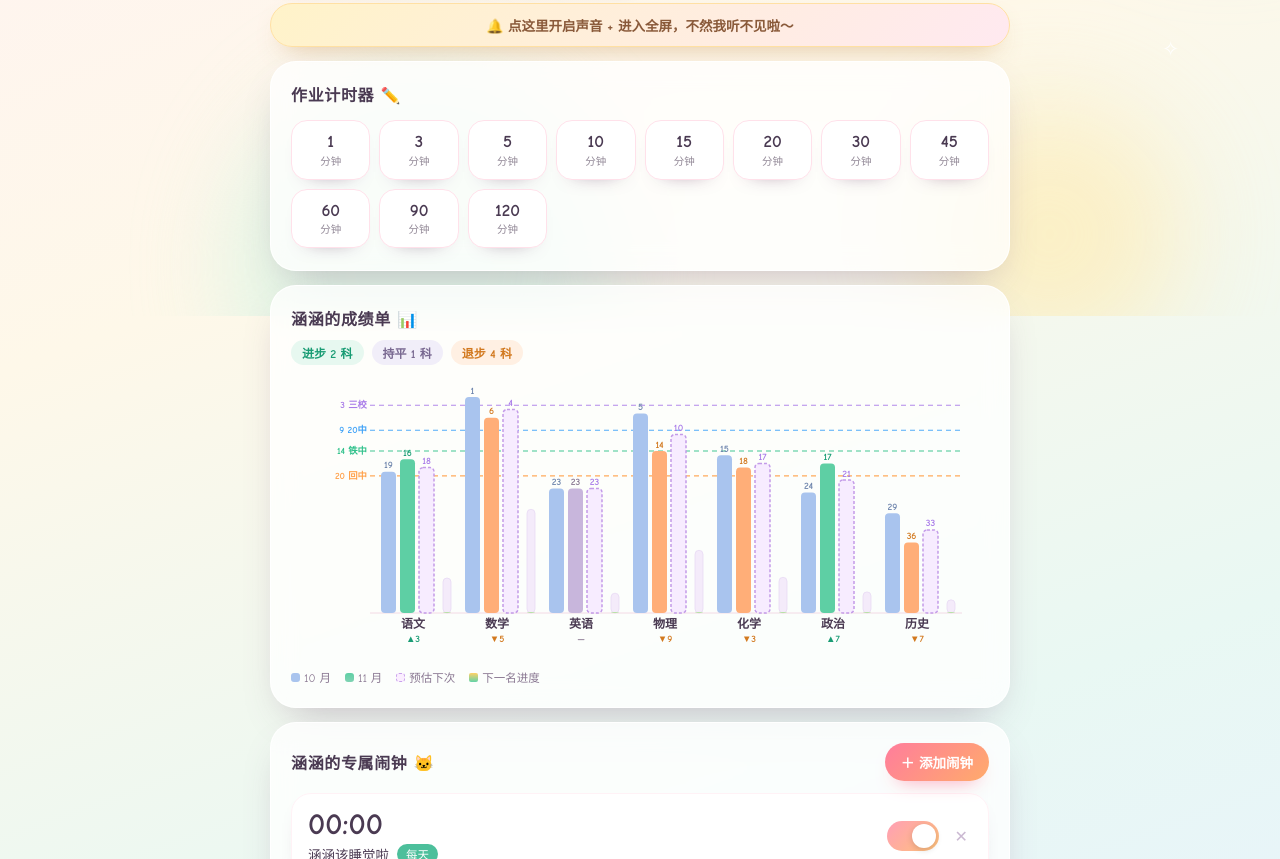
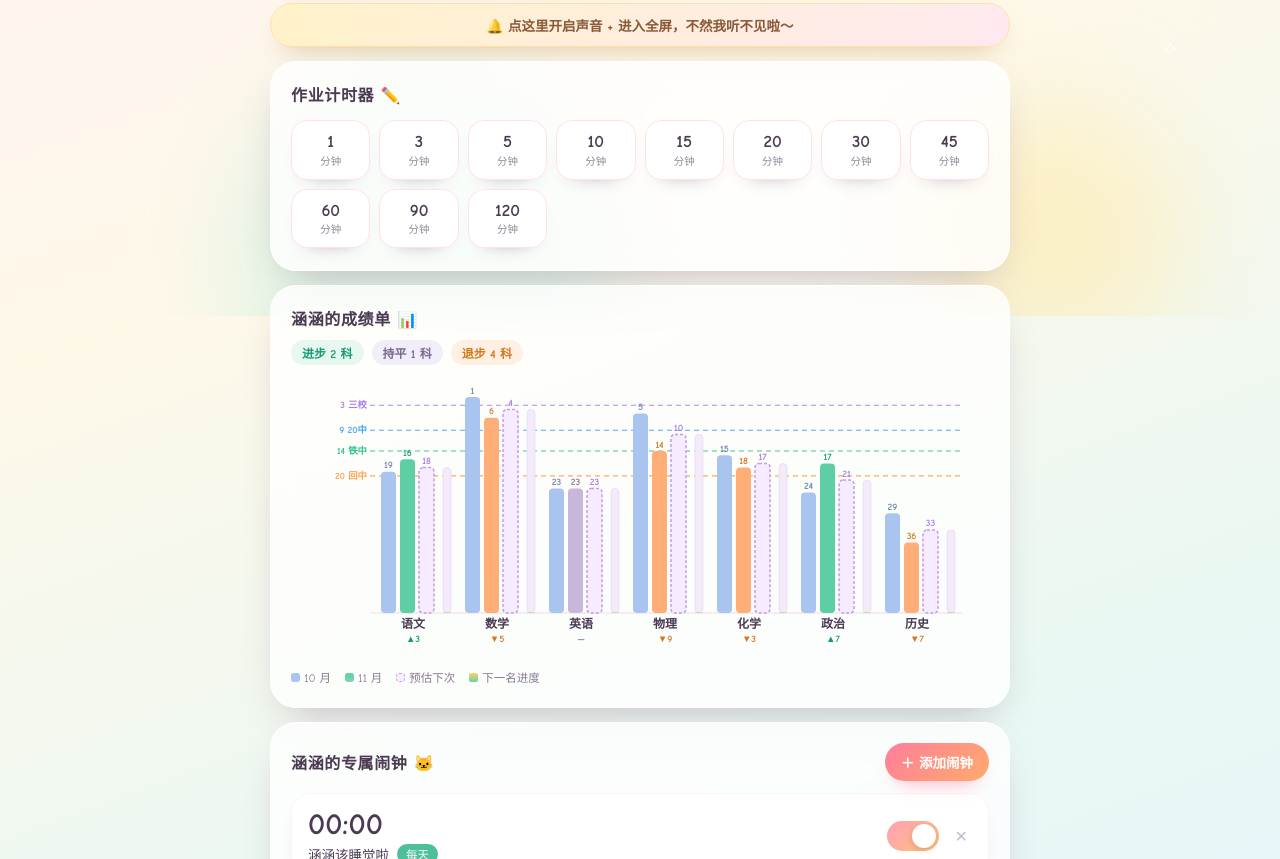
Before and after one commit to kennybaby/hanhan-clock, a plain HTML site: page hanhan-clock.html in a window 1280 px wide. Shown: the part 484-1343 px from the top of the page. Drawn offline with Linux system fonts and the light colour scheme.

Commit message:
xp slot height follows prediction bar

```diff
--- a/hanhan-clock.html
+++ b/hanhan-clock.html
@@ -245,7 +245,7 @@
   .score-legend .lg-n{background:linear-gradient(180deg,#5ecfa4,#7fd3b3)}
   .score-legend .lg-p{background:#fbeeff;border:1px dashed #c9a2ec}
   .score-legend .lg-x{background:linear-gradient(180deg,#ffd166,#63d3a8);border-radius:2px}
-  @keyframes xpGlow{0%,100%{opacity:1}50%{opacity:.32}}
+  @keyframes xpGlow{0%,100%{opacity:1}50%{opacity:.8}}
   .xp-max{animation:xpGlow 3.2s ease-in-out infinite}
 
   /* 计时进行中改档位/取消的二次确认 */
@@ -2466,22 +2466,7 @@ return '<button class="tbtn" type="button" data-min="' + m + '">' +
 
     var xpW = narrow ? 6 : 8;
 
-    var XPMAX = areaH * 0.48;
-
-    /* 七科里当前这一格最贵的那科做满槽，其余按价格比例缩短 */
-    var maxCost = 1;
-
-    SCORES.forEach(function (r) {
-
-      var k0 = predOf(r);
-
-      if (k0 <= 1) return;
-
-      var c0 = costOf(r.s, k0);
-
-      if (c0 > maxCost) maxCost = c0;
-
-    });
+    /* 经验槽高度不再按价格比例，改为与本科预估柱同高 */
 
     var cxOff = narrow ? 18 : 32;
 
@@ -2585,7 +2570,7 @@ return '<button class="tbtn" type="button" data-min="' + m + '">' +
 
       var xi = xpInfo(r.s);
 
-      var slotH = xi.done ? XPMAX : XPMAX * Math.max(0.12, costOf(r.s, xi.rank) / maxCost);
+      var slotH = hPr;   /* 槽顶与本科预估柱顶齐平，随名次动态升降 */
 
       var xpH = Math.max(0.8, xi.pct * slotH);
 
@@ -2594,7 +2579,7 @@ return '<button class="tbtn" type="button" data-min="' + m + '">' +
       g += '<rect class="xp-fill' + (xi.done ? ' xp-max' : '') + '" id="xp-' + i + '" data-full="' + slotH.toFixed(1) + '" data-bot="' + BOT + '" x="' + xXp.toFixed(2) +
            '" y="' + (BOT - xpH).toFixed(2) + '" width="' + xpW + '" height="' + xpH.toFixed(2) + '" rx="' + (xpW / 2) + '" fill="url(#xpGrad)"/>';
 
-      if (xi.done) g += '<text x="' + (xXp + xpW / 2).toFixed(2) + '" y="' + (BOT - slotH - 4).toFixed(1) + '" text-anchor="middle" fill="#d98b12" stroke="#ffffff" stroke-width="2.2" paint-order="stroke" font-size="' + (narrow ? 7.4 : 9.4) + '" font-weight="800">巩固</text>';
+      if (xi.done) g += '<text x="' + cx.toFixed(2) + '" y="' + (BOT + (narrow ? 38 : 44)).toFixed(1) + '" text-anchor="middle" fill="#d98b12" stroke="#ffffff" stroke-width="2.2" paint-order="stroke" font-size="' + (narrow ? 8 : 10) + '" font-weight="800">巩固</text>';
 
 
 
```
